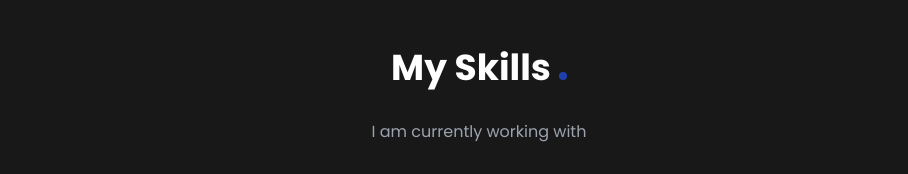
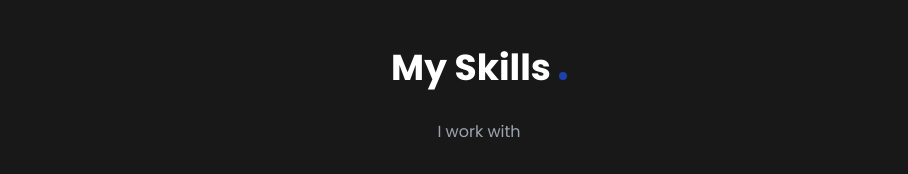
Before and after one commit to maciejadamski89/maciej-adamski-personal-webiste, a Next.js app: page / in a window 1280 px wide. Shown: the part 1740-1914 px from the top of the page, without its empty margins (161-1069 px from the left). Built offline with nearby package versions, Linux system fonts and the light colour scheme.

Commit message:
Change text

```diff
--- a/components/Skills.js
+++ b/components/Skills.js
@@ -22,9 +22,7 @@ export default function Skills() {
           My Skills
           <DotSmall />
         </h2>
-        <p className="text-gray-400 2xl:text-2xl">
-          I am currently working with
-        </p>
+        <p className="text-gray-400 2xl:text-2xl">I work with</p>
 
         <div className="grid grid-cols-6 text-white">
           <ReactIcon width={width} height={height} />
```
